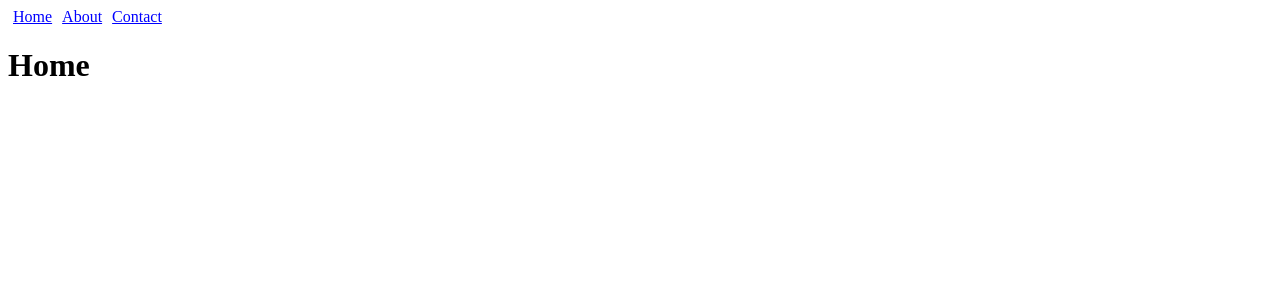
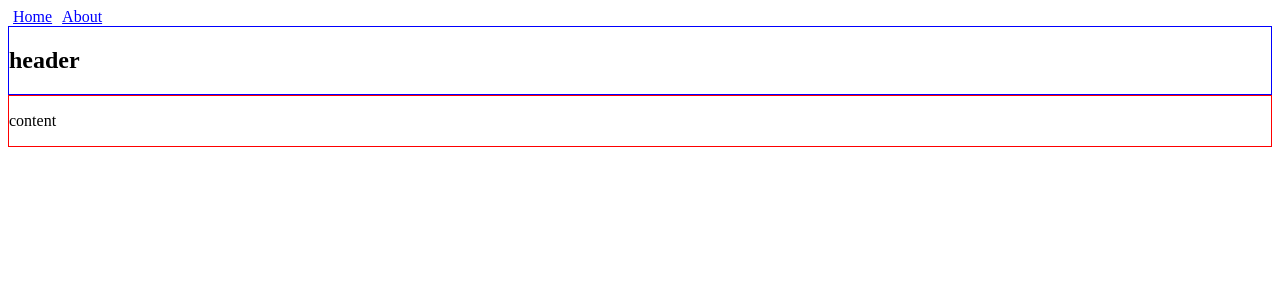
Before and after one commit to itaydafna/rr4-tut, a React (Create React App) app: page / in a window 1280 px wide. Shown: the top 300 px of the page. Built offline with nearby package versions, Linux system fonts and the light colour scheme.

Commit message:
lesson 10

```diff
--- a/src/App.css
+++ b/src/App.css
@@ -2,10 +2,18 @@ a {
     margin: 5px;
 }
 
-a, a:visited{
+a, a:visited {
     color: blue;
 }
 
 a.active {
     color: red;
 }
+
+.header {
+    border: 1px solid blue;
+}
+
+.content {
+    border: 1px solid red;
+}
--- a/src/App.js
+++ b/src/App.js
@@ -12,8 +12,24 @@ const Links = () => (
     <nav>
         <Link to="/">Home</Link>
         <Link to="/about">About</Link>
-        <Link to="/contact">Contact</Link>
+        <Header />
+        <Content />
     </nav>
+)
+
+const Header = ({match}) => (
+    <div className="header">
+        <Route exact path="/:page?"
+            render={({match}) =>
+                (<h1>{match.params.page} header</h1>)} />
+    </div>)
+
+const Content = ({match}) => (
+    <div className="content">
+        <Route exact path="/:page?"
+            render={({match}) =>
+                (<p>{match.params.page} content</p>)} />
+    </div>
 )
 
 class App extends React.Component {
@@ -21,13 +37,6 @@ class App extends React.Component {
         return (<Router>
             <div>
                 <Links />
-                <Switch>
-                    <Route exact path="/" render={() => <h1>Home</h1>} />
-                    <Route path="/about" render={() => <h1>About</h1>} />
-                    <Route path="/contact" render={() => <h1>Contact</h1>} />
-                    <Route path="/:itemid"
-                    render={({match}) => <h1>Item: {match.params.itemid}</h1>} />
-                    </Switch>
             </div>
         </Router>
         );
```
Also changed, not shown: 1 other file (tests, documents, lock files or other folders).
